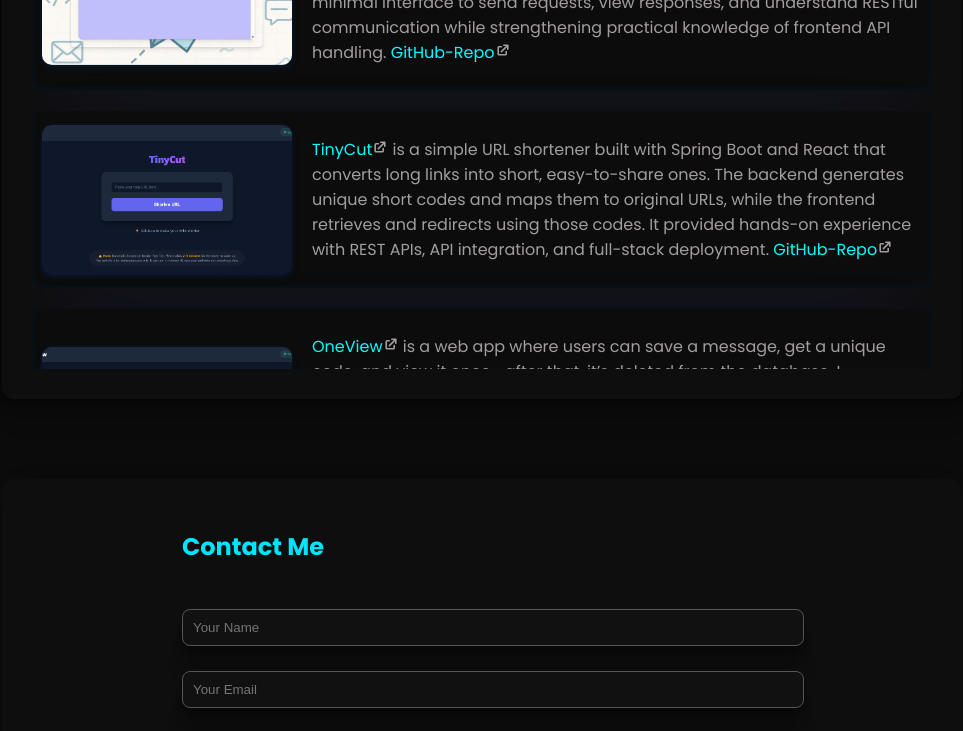
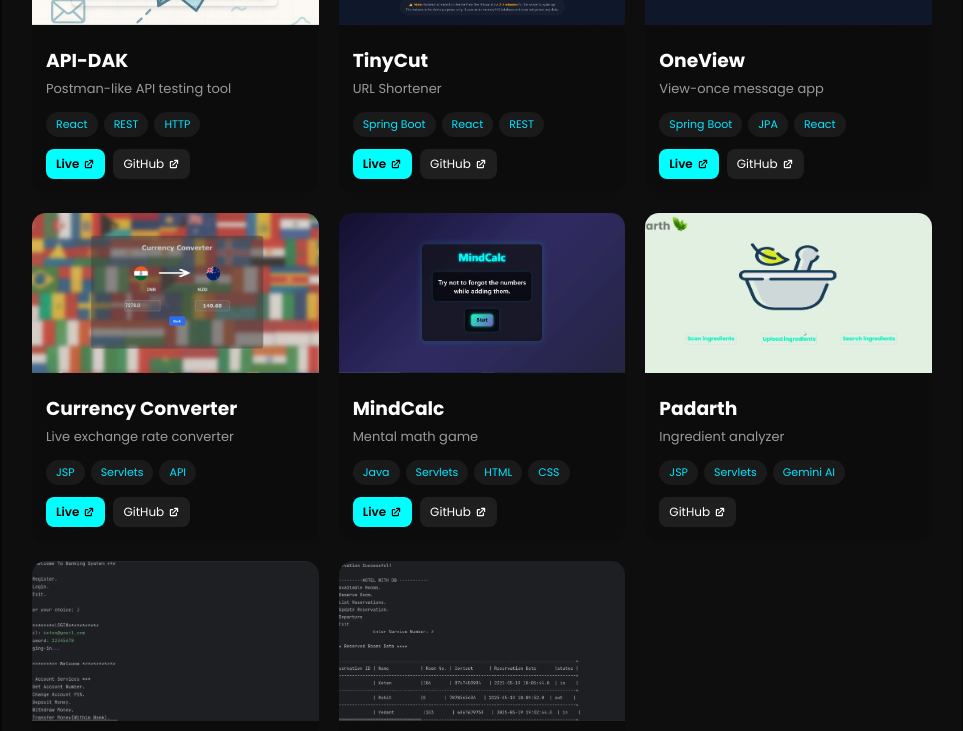
Before and after one commit to KetanB6/Portfolio-React, a React (Vite) app: page / in a window 1280 px wide. Shown: the part 1780-2511 px from the top of the page, without its empty margins (158-1121 px from the left). Built offline with nearby package versions, Linux system fonts and the light colour scheme.

Commit message:
projects look

```diff
--- a/src/components/Header.jsx
+++ b/src/components/Header.jsx
@@ -1,5 +1,5 @@
 import SocialLinks from "./SocialLinks";
-import ProfilePic from "../assets/images/ProfilePic.webp";
+import ProfilePic from "../assets/images/ProfilePic2.webp";
 import CV from "../assets/files/CV.pdf";
 import { FaJava } from "react-icons/fa";
 
--- a/src/components/Projects.jsx
+++ b/src/components/Projects.jsx
@@ -1,4 +1,4 @@
-import ApiDak from "../assets/images/API-DAK.webp"
+import ApiDak from "../assets/images/API-DAK.webp";
 import TinyCut from "../assets/images/TinyCut.webp";
 import Padarth from "../assets/images/Padarth.webp";
 import MindCalc from "../assets/images/MindCalc.webp";
@@ -6,31 +6,162 @@
 import BankingApp from "../assets/images/BankingApp.webp";
 import HotelApp from "../assets/images/HMS_J.webp";
 import CCA from "../assets/images/CurrencyConverterApp.webp";
+
 import { HiExternalLink } from "react-icons/hi";
-import { motion } from "framer-motion"
+import { motion } from "framer-motion";
 
 const projects = [
-  { id: "API-DAK", deployed: true, title: "API-DAK: Simple API Taster", img: ApiDak, github: "https://github.com/KetanB6/API-DAK", link: "https://api-dak.vercel.app/", description: " API-DAK is a mini project and a lightweight Postman-like tool built with React that allows users to test APIs directly from the browser using GET, POST, PUT, DELETE, and PATCH methods. It provides an interactive and minimal interface to send requests, view responses, and understand RESTful communication while strengthening practical knowledge of frontend API handling." },
-  { id: "TinyCut", deployed: true, title: "TinyCut: Web based URL Shortner", img: TinyCut, github: "https://github.com/KetanB6/TinyCut", link: "https://tiny-cut.vercel.app/", description: " is a simple URL shortener built with Spring Boot and React that converts long links into short, easy-to-share ones. The backend generates unique short codes and maps them to original URLs, while the frontend retrieves and redirects using those codes. It provided hands-on experience with REST APIs, API integration, and full-stack deployment." },
-  { id: "OneView", deployed: true, title: "ViewOne: Share it once, then it gone", img: OneView, github: "https://github.com/KetanB6/OneView", link: "https://one-view.vercel.app/", description: " is a web app where users can save a message, get a unique code, and view it once—after that, it’s deleted from the database. I developed the backend in Spring Boot (REST + JPA) while learning the Spring Framework, and set up the frontend in React (with some help from ChatGPT).✨ This kind of “view-once” message system can be useful in the real world for securely sharing sensitive information like temporary passwords, confidential notes, or private links." },
-  { id: "CurrencyConverter", deployed: true, title: "CurrConv: Currency Converter", img: CCA, github: "https://github.com/KetanB6/CurrencyConverterApp", link: "https://currencyconverter-1p9l.onrender.com/CCA/", description: " Here is a Currency Converter Web App A fast, intuitive currency conversion tool that lets users convert values between 35+ global currencies using live exchange rates. Here user selects currencies and inputs an amount then app fetches and latest exchange rate using a live API and Converted value and relevant flag icons are rendered dynamically using JSP " },
-  { id: "Padarth", deployed: false, title: "Padarth: Ingredient Info. Provider", img: Padarth, github: "https://github.com/KetanB6/Padarth", link: null, description: " is a web-based ingredient analysis tool that lets users scan, upload, or search ingredients to check their health safety. It captures or uploads images, extracts text, and processes it using Gemini AI to fetch ingredient details. The results are displayed via JSP for a smooth user experience. Built with HTML, CSS, JavaScript, Servlets, and JSP, the project strengthened skills in backend development and API integration." },
-  { id: "MindCalc", deployed: true, title: "MindCalc: Mental Calculation", img: MindCalc, github: "https://github.com/KetanB6/MindCalc", link: "https://mindcalc-ye1q.onrender.com/", description: " is a browser-based math game that challenges users to solve problems under time pressure. It features timed addition challenges, score tracking, and a clean, responsive UI. Built with Java Servlets, HTML, and CSS, it strengthened skills in session-based logic, backend handling, and frontend design." },
-  { id: "Bank Management System", deployed: false, title: "Banking Application With JDBC", img: BankingApp, github: "https://github.com/KetanB6/Hotel-Reservation-System", link: null, description: ", My first Java project – Banking Management System using JDBC and MySQL. It’s a console-based application that supports user registration/login, account creation with secure PINs, deposits, withdrawals, transfers, balance checks, and PIN updates. I implemented transaction management for data integrity and used PreparedStatement to prevent SQL injection, which gave me strong hands-on experience with Java, JDBC, and database handling." },
-  { id: "Hotel Resrvation System", deployed: false, title: "Hotel Management System With JDBC", img: HotelApp, github: "https://github.com/KetanB6/Bank-Management-System", link: null, description: "  in Java using JDBC and MySQL. This console-based project simulates real-world hotel operations with CRUD functionality, including room availability checks, guest reservations, booking updates, and handling departures. It was my first JDBC project, which gave me practical experience in database integration, query handling, and building interactive Java applications." }
+  {
+    id: "API-DAK",
+    title: "API-DAK",
+    subtitle: "Postman-like API testing tool",
+    img: ApiDak,
+    tech: ["React", "REST", "HTTP"],
+    github: "https://github.com/KetanB6/API-DAK",
+    link: "https://api-dak.vercel.app/",
+    deployed: true,
+    description:
+      "A lightweight Postman-like tool that allows testing APIs directly from the browser using common HTTP methods."
+  },
+  {
+    id: "TinyCut",
+    title: "TinyCut",
+    subtitle: "URL Shortener",
+    img: TinyCut,
+    tech: ["Spring Boot", "React", "REST"],
+    github: "https://github.com/KetanB6/TinyCut",
+    link: "https://tiny-cut.vercel.app/",
+    deployed: true,
+    description:
+      "A full-stack URL shortener with Spring Boot backend and React frontend."
+  },
+  {
+    id: "OneView",
+    title: "OneView",
+    subtitle: "View-once message app",
+    img: OneView,
+    tech: ["Spring Boot", "JPA", "React"],
+    github: "https://github.com/KetanB6/OneView",
+    link: "https://one-view.vercel.app/",
+    deployed: true,
+    description:
+      "Save a message, view it once, then it gets permanently deleted."
+  },
+  {
+    id: "CurrConv",
+    title: "Currency Converter",
+    subtitle: "Live exchange rate converter",
+    img: CCA,
+    tech: ["JSP", "Servlets", "API"],
+    github: "https://github.com/KetanB6/CurrencyConverterApp",
+    link: "https://currencyconverter-1p9l.onrender.com/CCA/",
+    deployed: true,
+    description:
+      "Currency converter supporting 35+ currencies using live exchange rates."
+  },
+  {
+    id: "MindCalc",
+    title: "MindCalc",
+    subtitle: "Mental math game",
+    img: MindCalc,
+    tech: ["Java", "Servlets", "HTML", "CSS"],
+    github: "https://github.com/KetanB6/MindCalc",
+    link: "https://mindcalc-ye1q.onrender.com/",
+    deployed: true,
+    description:
+      "A timed mental math game focusing on speed and accuracy."
+  },
+  {
+    id: "Padarth",
+    title: "Padarth",
+    subtitle: "Ingredient analyzer",
+    img: Padarth,
+    tech: ["JSP", "Servlets", "Gemini AI"],
+    github: "https://github.com/KetanB6/Padarth",
+    link: null,
+    deployed: false,
+    description:
+      "Ingredient safety analyzer using OCR and AI processing."
+  },
+  {
+    id: "BankingApp",
+    title: "Banking System",
+    subtitle: "JDBC console app",
+    img: BankingApp,
+    tech: ["Java", "JDBC", "MySQL"],
+    github: "https://github.com/KetanB6/Hotel-Reservation-System",
+    link: null,
+    deployed: false,
+    description:
+      "Console-based banking system with transactions and secure PIN handling."
+  },
+  {
+    id: "HotelApp",
+    title: "Hotel Management",
+    subtitle: "JDBC CRUD system",
+    img: HotelApp,
+    tech: ["Java", "JDBC", "MySQL"],
+    github: "https://github.com/KetanB6/Bank-Management-System",
+    link: null,
+    deployed: false,
+    description:
+      "Hotel reservation system with room availability and booking logic."
+  }
 ];
 
-const Projects = ({ openProject, visibleProject, closeProject }) => {
+const Projects = ({ openProject }) => {
   return (
     <div className="about card">
-      <h2 className="sub contain">Projects</h2><br />
+      <h2 className="sub">Projects</h2>
+
       <div className="proj_container">
         {projects.map((p) => (
-          <motion.div initial={{opacity: 0}} whileInView={{opacity: 1}} transition={{duration: 1.8}} viewport={{once: true}} key={p.id}>
-          <div className="pbox">
-              <img src={p.img} alt={p.title} className="proj" onClick={() => openProject(p.id)} loading="lazy" />
-              <p style={{paddingLeft:"20px"}}><a href={p.link} className="link" target="_blank">{p.id}</a>{p.deployed && <HiExternalLink />} {p.description}<a href={p.github} className="link"> GitHub-Repo</a><HiExternalLink /></p>
-          </div>
+          <motion.div
+            key={p.id}
+            initial={{ opacity: 0, y: 20 }}
+            whileInView={{ opacity: 1, y: 0 }}
+            transition={{ duration: 0.6 }}
+            viewport={{ once: true }}
+            className="project_card"
+          >
+            <img src={p.img} alt={p.title} className="proj_img" />
+
+            <div className="proj_body">
+              <h3>{p.title}</h3>
+              <p className="subtitle">{p.subtitle}</p>
+
+              <div className="tech_stack">
+                {p.tech.map((t) => (
+                  <span key={t} className="tech_chip">
+                    {t}
+                  </span>
+                ))}
+              </div>
+
+              <div className="proj_actions">
+                {p.deployed && (
+                  <a
+                    href={p.link}
+                    target="_blank"
+                    rel="noreferrer"
+                    className="btn primary"
+                  >
+                    Live <HiExternalLink />
+                  </a>
+                )}
+
+                <a
+                  href={p.github}
+                  target="_blank"
+                  rel="noreferrer"
+                  className="btn"
+                >
+                  GitHub <HiExternalLink />
+                </a>
+
+
+              </div>
+            </div>
           </motion.div>
         ))}
       </div>
--- a/src/index.css
+++ b/src/index.css
@@ -287,64 +287,107 @@
   transform: scale(1.15) rotate(5deg);
 }
 
-/* Projects section */
-.pbox {
-  font-family: poppins;
-  padding: 10px 10px 10px 10px;
-  background-color: #0c0c0c;
-  width: auto;
-  height: auto;
-  border-radius: 8px;
-  display: flex;
-  justify-content: center;
-  align-items: center;
-  flex-direction: row;
-  border: 0px solid #ccc;
-  box-shadow: rgba(50, 50, 93, 0.25) 0px 50px 100px -20px, rgba(0, 0, 0, 0.3) 0px 30px 60px -30px, rgba(10, 37, 64, 0.35) 0px -2px 6px 0px inset;
+/* === PROJECTS SECTION (NEW DESIGN) === */
+
+.proj_container {
+  display: grid;
+  grid-template-columns: repeat(auto-fill, minmax(260px, 1fr));
+  gap: 20px;
+  margin-top: 20px;
 }
 
-.proj_container {
+.project_card {
+  background: #0c0c0c;
+  border-radius: 14px;
+  overflow: hidden;
+  box-shadow: 기억
+  rgba(0, 0, 0, 0.35) 0px 10px 25px;
+  transition: transform 0.3s ease;
+}
+
+.project_card:hover {
+  transform: translateY(-6px);
+}
+
+.proj_img {
+  width: 100%;
+  height: 160px;
+  object-fit: cover;
+}
+
+.proj_body {
+  padding: 14px;
+}
+
+.proj_body h3 {
+  margin: 0;
+  color: white;
+}
+
+.subtitle {
+  font-size: 13px;
+  color: #9a9a9a;
+  margin-top: 4px;
+}
+
+.tech_stack {
   display: flex;
   flex-wrap: wrap;
-  justify-content: center;
-  gap: 20px;
-  height: 60vh;
-  overflow-y: auto;
-  color: #a39e9e;
+  gap: 6px;
+  margin: 10px 0;
 }
 
-.proj {
-  box-shadow: rgba(6, 24, 44, 0.4) 0px 0px 0px 2px, rgba(6, 24, 44, 0.65) 0px 4px 6px -1px, rgba(255, 255, 255, 0.08) 0px 1px 0px inset;
-  width: 250px;
-  height: 150px;
-  object-fit: cover;
-  cursor: pointer;
-  border-radius: 10px;
-  transition: transform 0.3s;
-}
-.proj:hover { transform: scale(1.05); }
-.size {
-  text-align: center;
-  margin-top: 8px;
+.tech_chip {
+  font-size: 11px;
+  padding: 4px 10px;
+  border-radius: 14px;
+  background: #1a1a1a;
+  color: #00e5ff;
 }
 
-.PTitle{
-  width: auto;
-  margin-top: 5px;
+.proj_actions {
+  display: flex;
+  gap: 8px;
+  margin-top: 12px;
 }
 
-/* Scrollbar styles (Webkit) */
-::-webkit-scrollbar { width: 12px; }
-::-webkit-scrollbar-track {
-  background: #1a1a1a;
-  border-radius: 10px;
+.btn {
+  display: flex;
+  align-items: center;
+  gap: 4px;
+  font-size: 12px;
+  padding: 6px 10px;
+  border-radius: 8px;
+  border: none;
+  cursor: pointer;
+  background: #1f1f1f;
+  color: white;
+  text-decoration: none;
+  transition: background 0.2s, transform 0.2s;
 }
-::-webkit-scrollbar-thumb {
-  background-color: #23c6f8;
-  border-radius: 10px;
-  border: 3px solid #1a1a1a;
+
+.btn:hover {
+  background: #2a2a2a;
+  transform: translateY(-2px);
 }
-::-webkit-scrollbar-thumb:hover { background-color: #00ffff; }
+
+.btn.primary {
+  background: aqua;
+  color: black;
+  font-weight: 600;
+}
+
+.btn.outline {
+  background: transparent;
+  border: 1px solid #444;
+}
+
+/* Responsive */
+@media (max-width: 768px) {
+  .proj_container {
+    grid-template-columns: 1fr;
+  }
+}
 
 /* Contact form */
 .subdiv { width: 100%; max-width: 600px; }
@@ -480,7 +523,7 @@
 
   .proj_container {
     height: auto;
-    max-height: 70vh;
+    /* max-height: 70vh;  */
   }
 
   .about.card{
```
Also changed, not shown: src/assets/images/ProfilePic2.webp (added).
